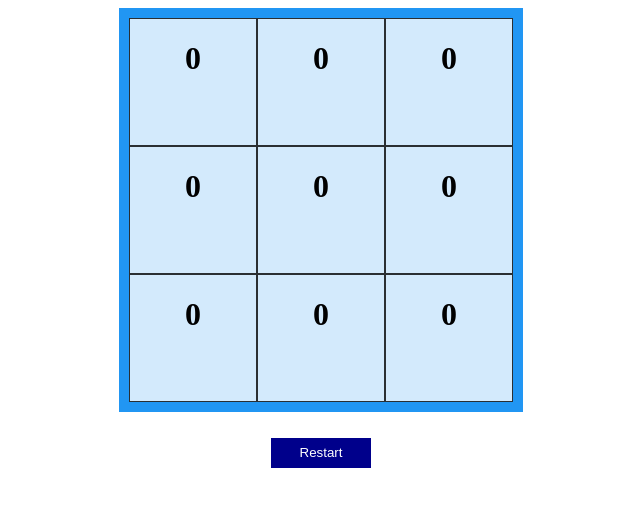
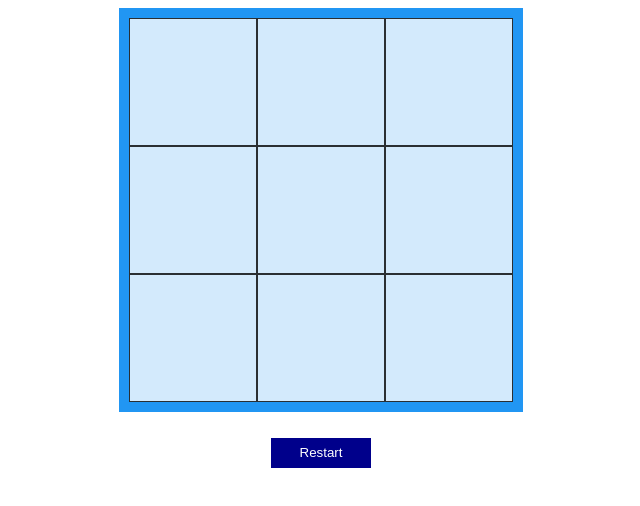
Before and after one commit to NwinNwin/Tic-Tac-Toe, a React (Create React App) app in the folder client/: page / in a window 1280 px wide. Shown: the top 506 px of the page, without its empty margins (327-967 px from the left). Built offline with nearby package versions, Linux system fonts and the light colour scheme; the HTML template or start-up script is replaced by a standard one.

Commit message:
complete checkWin function

```diff
--- a/client/src/App.css
+++ b/client/src/App.css
@@ -16,6 +16,7 @@ body {
 .box {
   background-color: rgba(255, 255, 255, 0.8);
   border: 1px solid rgba(0, 0, 0, 0.8);
+  padding: 20%;
   text-align: center;
 }
 
@@ -31,3 +32,7 @@ body {
   background-color: darkblue;
   color: white;
 }
+
+.box h1 {
+  margin: 0;
+}
--- a/client/src/components/Game.jsx
+++ b/client/src/components/Game.jsx
@@ -1,4 +1,5 @@
 import React, { useState } from "react";
+import { useEffect } from "react";
 
 //TODO:
 // - make a function to check if win
@@ -7,17 +8,18 @@ import React, { useState } from "react";
 
 export default function Game() {
   const [game, setGame] = useState([
-    { id: 0, value: 0 },
-    { id: 1, value: 0 },
-    { id: 2, value: 0 },
-    { id: 3, value: 0 },
-    { id: 4, value: 0 },
-    { id: 5, value: 0 },
-    { id: 6, value: 0 },
-    { id: 7, value: 0 },
-    { id: 8, value: 0 },
+    { id: 0, value: "" },
+    { id: 1, value: "" },
+    { id: 2, value: "" },
+    { id: 3, value: "" },
+    { id: 4, value: "" },
+    { id: 5, value: "" },
+    { id: 6, value: "" },
+    { id: 7, value: "" },
+    { id: 8, value: "" },
   ]);
-  const [turn, setTurn] = useState(1);
+  const [turn, setTurn] = useState("X");
+  const [win, setWin] = useState([false, ""]);
 
   //[0, 0, 0]
   //[0, 0, 0]
@@ -26,18 +28,49 @@ export default function Game() {
   //X: 1
   //O: 2
 
+  useEffect(() => {
+    setWin(checkWin());
+  }, [turn]);
   //when each box get clicked (set box to that value, switch turn)
   function handleBoxClick(id) {
-    setGame((prev) => prev.map((box) => (box.id === id && box.value == 0 ? { ...box, value: turn } : box)));
-    setTurn((prev) => (prev == 1 ? 2 : 1));
+    setGame((prev) => prev.map((box) => (box.id === id && box.value === "" ? { ...box, value: turn } : box)));
+    setTurn((prev) => (prev === "X" ? "O" : "X"));
+    // setWin(checkWin());
   }
 
   //restart game
   function restartGame() {
-    setGame((prev) => prev.map((box) => ({ ...box, value: 0 })));
-    setTurn(1);
+    setGame((prev) => prev.map((box) => ({ ...box, value: "" })));
+    setTurn("X");
   }
 
+  //return [ result (true or false), player ("X" or "O")]
+  function checkWin() {
+    for (let i = 0; i < 3; i++) {
+      //check horizontal
+      if (game[0 + i].value !== "" && game[0 + i].value === game[1 + i].value && game[1 + i].value === game[2 + i].value) {
+        return [true, game[0 + i].value];
+      }
+      //check vertical
+      else if (game[0 + i].value !== "" && game[0 + i].value === game[3 + i].value && game[3 + i].value === game[6 + i].value) {
+        return [true, game[0 + i].value];
+      }
+
+      //check diagonal left-right
+      else if (game[0].value !== "" && game[0].value === game[4].value && game[4].value === game[8].value) {
+        return [true, game[0].value];
+      }
+
+      //check diagonal right-left
+      else if (game[2].value !== "" && game[2].value === game[4].value && game[4].value === game[6].value) {
+        return [true, game[2].value];
+      }
+    }
+    return [false, ""];
+  }
+  console.log(win);
+
+  //render value in each box
   const renderBoard = game.map((ele) => (
     <div
       className="box"
@@ -46,6 +79,7 @@ export default function Game() {
       }}
     >
       <h1>{ele.value}</h1>
+      {win[0] && <h1>WIN</h1>}
     </div>
   ));
 
```
